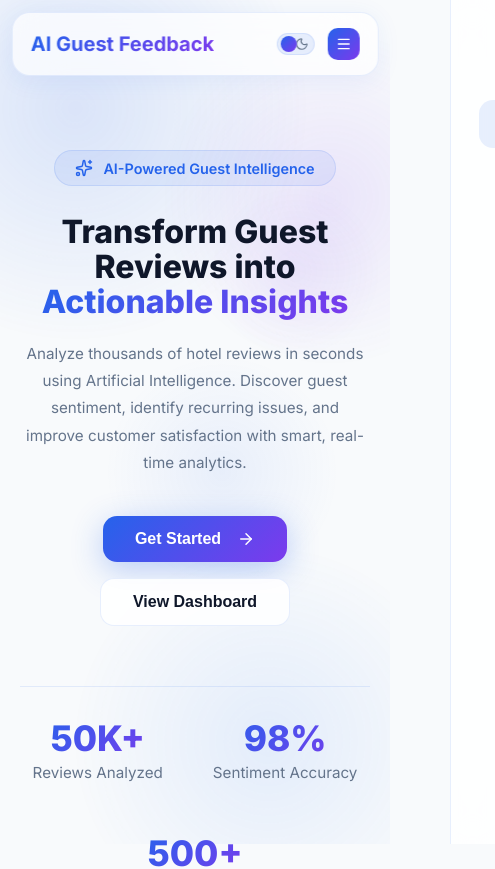
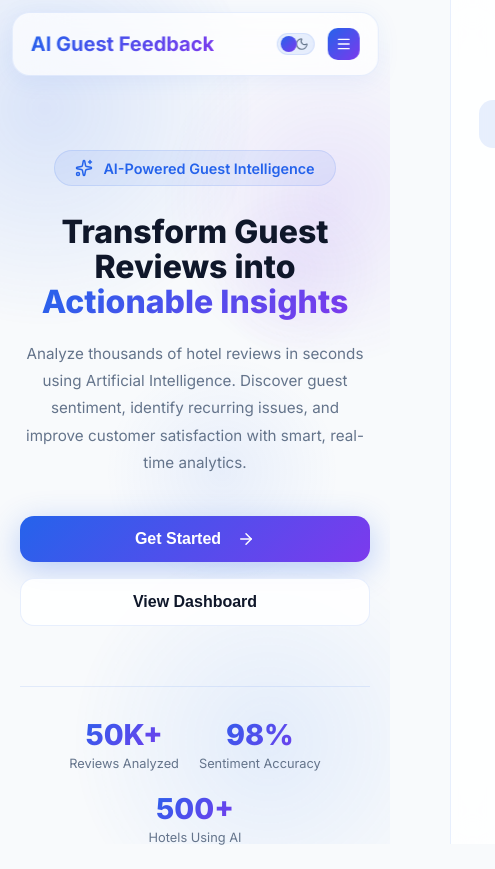
Before and after one commit to mnkshii/AI-Guest-Feedback, a React (Vite) app in the folder frontend/: page / in a window 390 px wide. Shown: the top 869 px of the page, 495 px wide, since content can reach past the window. Built offline with nearby package versions, Linux system fonts and the light colour scheme.

Commit message:
fix: mobile responsive

```diff
--- a/frontend/src/styles/home.css
+++ b/frontend/src/styles/home.css
@@ -1,3 +1,15 @@
+* {
+  max-width: 100% !important;
+  box-sizing: border-box !important;
+}
+
+html, body {
+  overflow-x: hidden !important;
+  width: 100% !important;
+  margin: 0 !important;
+  padding: 0 !important;
+}
+
 
 .hero {
   position: relative;
@@ -10,6 +22,7 @@
   padding: 40px 20px;
   max-width: 1300px;
   margin: 0 auto;
+  overflow: hidden;
 }
 
 /* Left side */
@@ -336,6 +349,7 @@
   margin: 0 auto;
   position: relative;
   z-index: 1;
+  overflow: hidden;
 }
 
 .section-title {
@@ -611,7 +625,7 @@
   line-height: 1.8;
 }
 
-/*MOBILE RESPONSIVE*/
+
 
 @media (max-width: 1024px) {
   .hero {
@@ -683,11 +697,24 @@
   .hero-buttons {
     flex-direction: column;
     align-items: center;
+    width: 100%;
   }
-  .hero-buttons .btn {
+  .hero-buttons .btn,
+  .hero-buttons a {
     width: 100%;
     max-width: 280px;
+    text-align: center;
+  }
+  .hero-stats {
+    gap: 20px;
     justify-content: center;
+    flex-wrap: wrap;
+  }
+  .hero-stat h2 {
+    font-size: 1.8rem;
+  }
+  .hero-stat p {
+    font-size: 0.8rem;
   }
   .rating-box {
     flex-direction: column;
@@ -699,10 +726,31 @@
   .section-title h2 {
     font-size: 1.6rem;
   }
+  .section-title p {
+    font-size: 0.95rem;
+  }
   .cta-box {
     padding: 30px 20px;
   }
   .cta-box h2 {
     font-size: 1.5rem;
   }
+  .cta-box p {
+    font-size: 0.95rem;
+  }
+  .stat-card {
+    padding: 24px 16px;
+  }
+  .stat-card h2 {
+    font-size: 2rem;
+  }
+  .dashboard-card {
+    padding: 20px;
+  }
+  .features-grid .feature-card {
+    padding: 28px 20px;
+  }
+  .testimonial-card {
+    padding: 24px 20px;
+  }
 }
```
